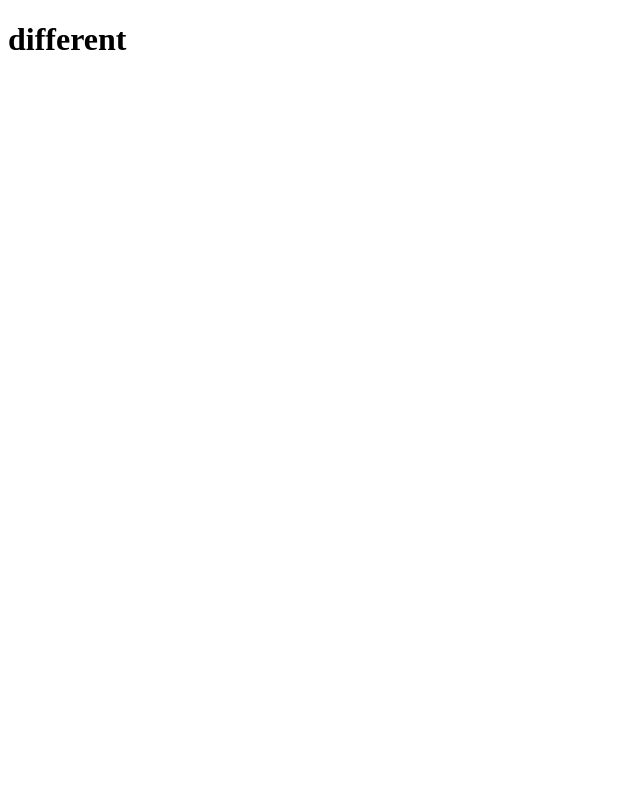
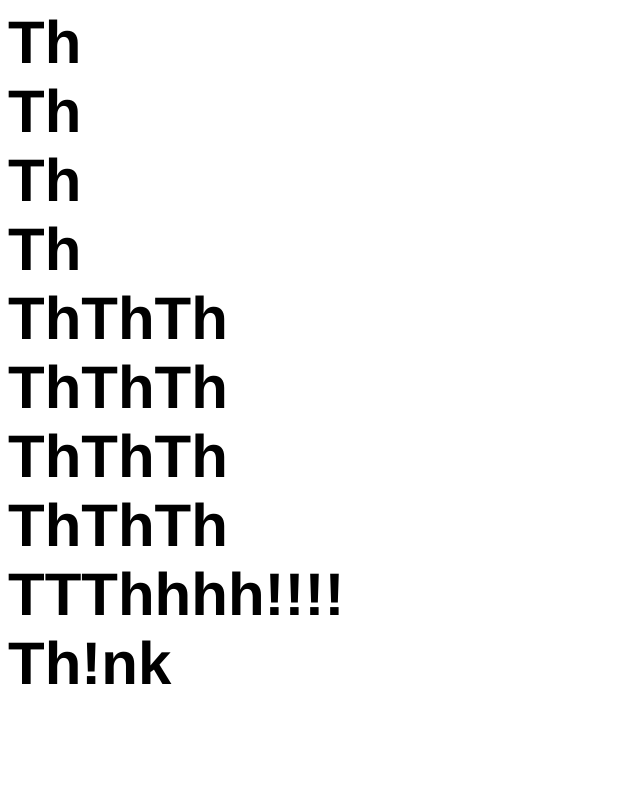
Before and after one commit to bakuyam/view-source, a plain HTML site: page index.html in a window 1280 px wide. Shown: the top 800 px of the page, without its empty margins (0-640 px from the left). Drawn offline with Linux system fonts and the light colour scheme.

Commit message:
exercise 2.2.2
wasn't able to open codespaces properly

```diff
--- a/index.html
+++ b/index.html
@@ -3,8 +3,36 @@
 <head>
     <meta charset=""utf-8">
     <title>Ththththink</title>
+    <style>
+        body{
+                font-family: "Helvetica", "Arial", sans-serif;
+                background-color: pink
+                color: green;
+        }
+        h1{
+            color: aquamarine;
+            font-weight: bold;
+            font-size: 220px;
+            letter-spacing: 12px;
+        }
+        div{
+            font-weight: bold;
+            font-size: 60px;
+            transform: rotate (2deg);
+        }
+    </style>
 </head>
 <body>
+    <div>Th</div>
+    <div>Th</div>
+    <div>Th</div>
+    <div>Th</div>
+    <div>ThThTh</div>
+    <div>ThThTh</div>
+    <div>ThThTh</div>
+    <div>ThThTh</div>
+    <div>TTThhhh!!!!</div>
+    <div>Th!nk</div>
     <h1>different</h1>
 </body>
 </html>
```
